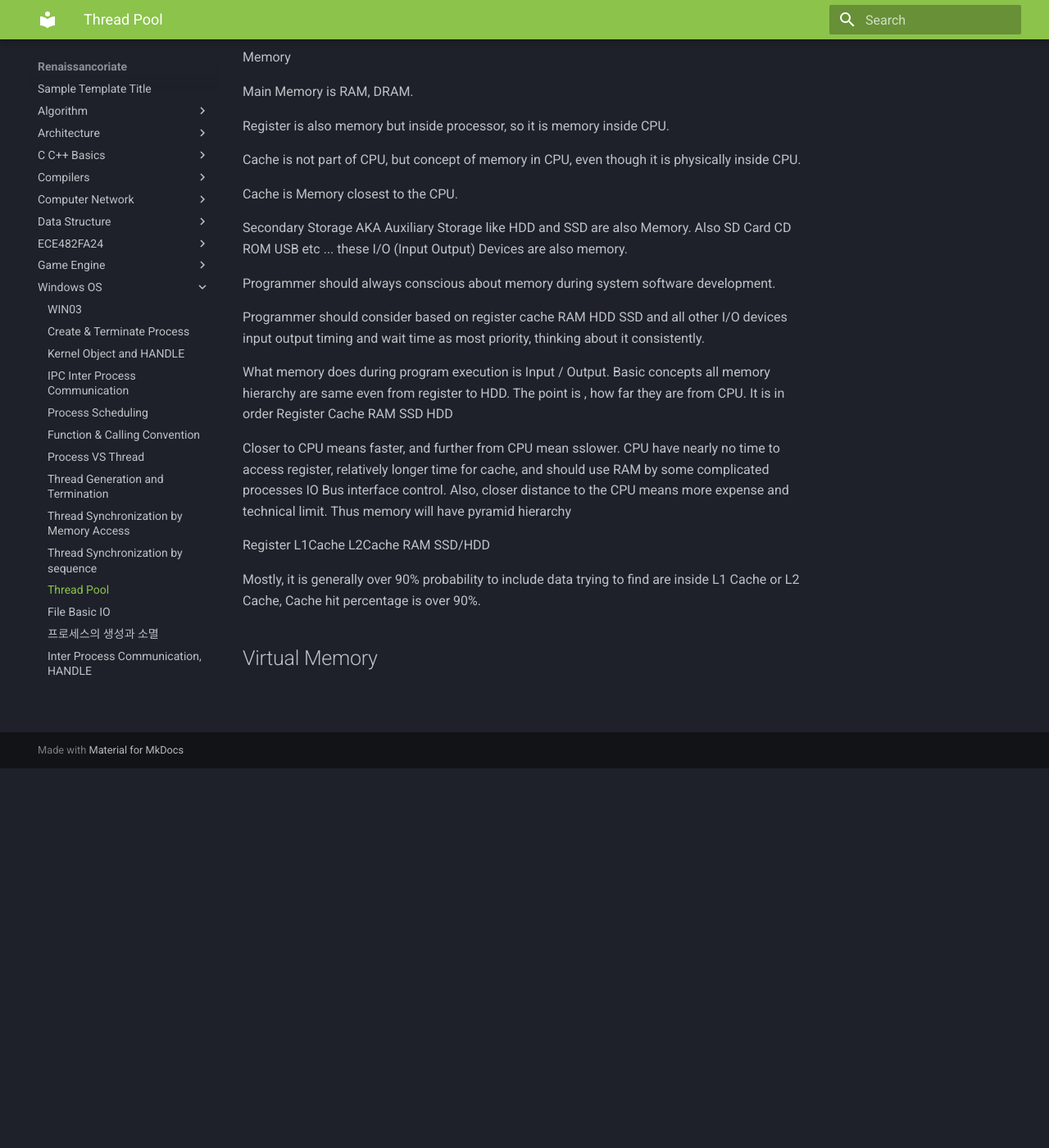
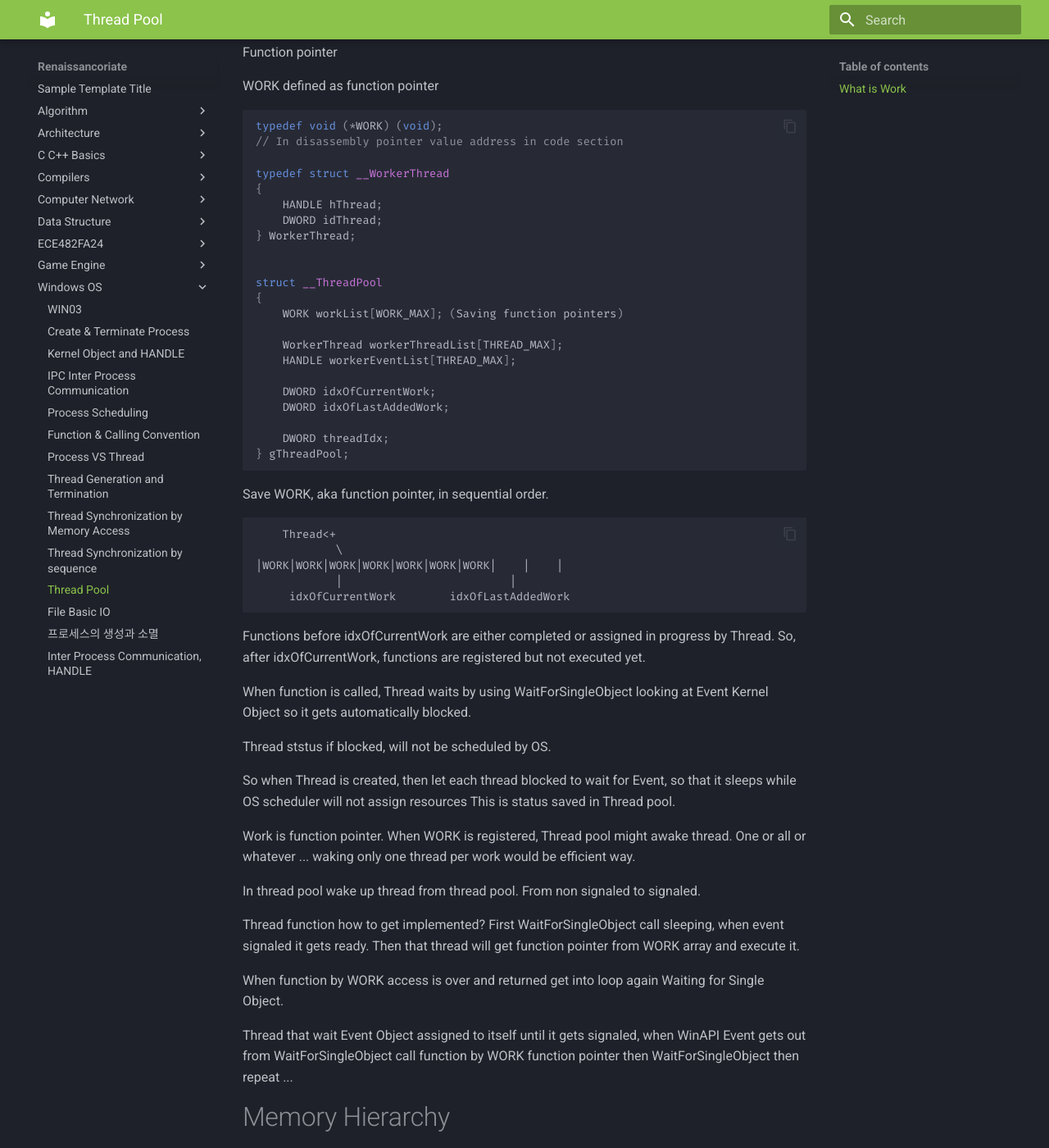
Before and after one commit to renaissancor/renaissancor.github.io, an MkDocs documentation site: the page built from docs/Windows_OS/WIN15.md, in a window 1280 px wide and 1400 px high, scrolled down 463 px. Shown: the whole window at 82% size. Built offline with MkDocs 1.6.1 and Material for MkDocs 9.7.7, drawn with Linux system fonts in a browser that asks for light colours.

Commit message:
feat: thread pool lecture note

````diff
--- a/docs/Windows_OS/WIN15.md
+++ b/docs/Windows_OS/WIN15.md
@@ -19,6 +19,77 @@ Second make thread pool
 Complete check about thread pool
 
 
+
+## What is Work
+
+Function pointer
+
+WORK defined as function pointer
+
+```cpp
+typedef void (*WORK) (void);
+// In disassembly pointer value address in code section
+
+typedef struct __WorkerThread
+{
+    HANDLE hThread;
+    DWORD idThread;
+} WorkerThread;
+
+
+struct __ThreadPool
+{
+    WORK workList[WORK_MAX]; (Saving function pointers)
+
+    WorkerThread workerThreadList[THREAD_MAX];
+    HANDLE workerEventList[THREAD_MAX];
+
+    DWORD idxOfCurrentWork;
+    DWORD idxOfLastAddedWork;
+
+    DWORD threadIdx;
+} gThreadPool;
+```
+
+Save WORK, aka function pointer, in sequential order.
+
+```
+    Thread<+
+            \
+|WORK|WORK|WORK|WORK|WORK|WORK|WORK|    |    |
+            |                         |
+     idxOfCurrentWork        idxOfLastAddedWork
+```
+
+Functions before idxOfCurrentWork are either completed or assigned in progress by Thread.
+So, after idxOfCurrentWork, functions are registered but not executed yet.
+
+When function is called, Thread waits by using
+WaitForSingleObject looking at Event Kernel Object
+so it gets automatically blocked.
+
+Thread ststus if blocked, will not be scheduled by OS.
+
+So when Thread is created, then let each thread blocked to wait for Event,
+so that it sleeps while OS scheduler will not assign resources
+This is status saved in Thread pool.
+
+Work is function pointer. When WORK is registered, Thread pool might awake thread.
+One or all or whatever ... waking only one thread per work would be efficient way.
+
+In thread pool wake up thread from thread pool.
+From non signaled to signaled.
+
+Thread function how to get implemented? First WaitForSingleObject call
+sleeping, when event signaled it gets ready.
+Then that thread will get function pointer from WORK array and execute it.
+
+When function by WORK access is over and returned get into loop again
+Waiting for Single Object.
+
+Thread that wait Event Object assigned to itself until it gets signaled,
+when WinAPI Event gets out from WaitForSingleObject call function by
+WORK function pointer then WaitForSingleObject then repeat ...
 
 # Memory Hierarchy
 
@@ -57,5 +128,4 @@ Register L1Cache L2Cache RAM SSD/HDD
 Mostly, it is generally over 90% probability to include data trying to find
 are inside L1 Cache or L2 Cache, Cache hit percentage is over 90%.
 
-
 ## Virtual Memory
````
Also changed, not shown: docs/Windows_OS/WIN18.md (+30 -0 lines).
